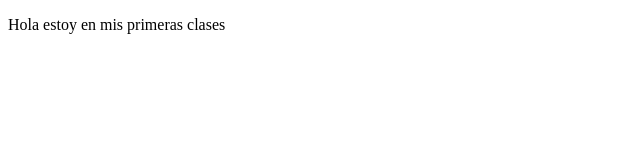
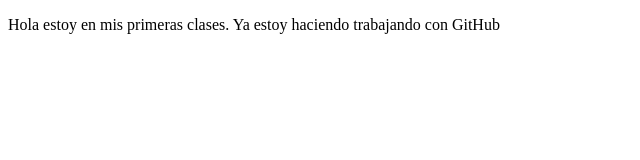
Before and after one commit to memm9/ProyectoDemoCursoPrework, a plain HTML site: page index.html in a window 1280 px wide. Shown: the whole page, without its empty margins (0-640 px from the left). Drawn offline with Linux system fonts and the light colour scheme.

Commit message:
cambios agregue la clase

```diff
--- a/index.html
+++ b/index.html
@@ -8,7 +8,7 @@
 </head>
 <body>
     <p>
-        Hola estoy en mis primeras clases
+        Hola estoy en mis primeras clases. Ya estoy haciendo trabajando con GitHub
     </p>
 </body>
 </html>
```
